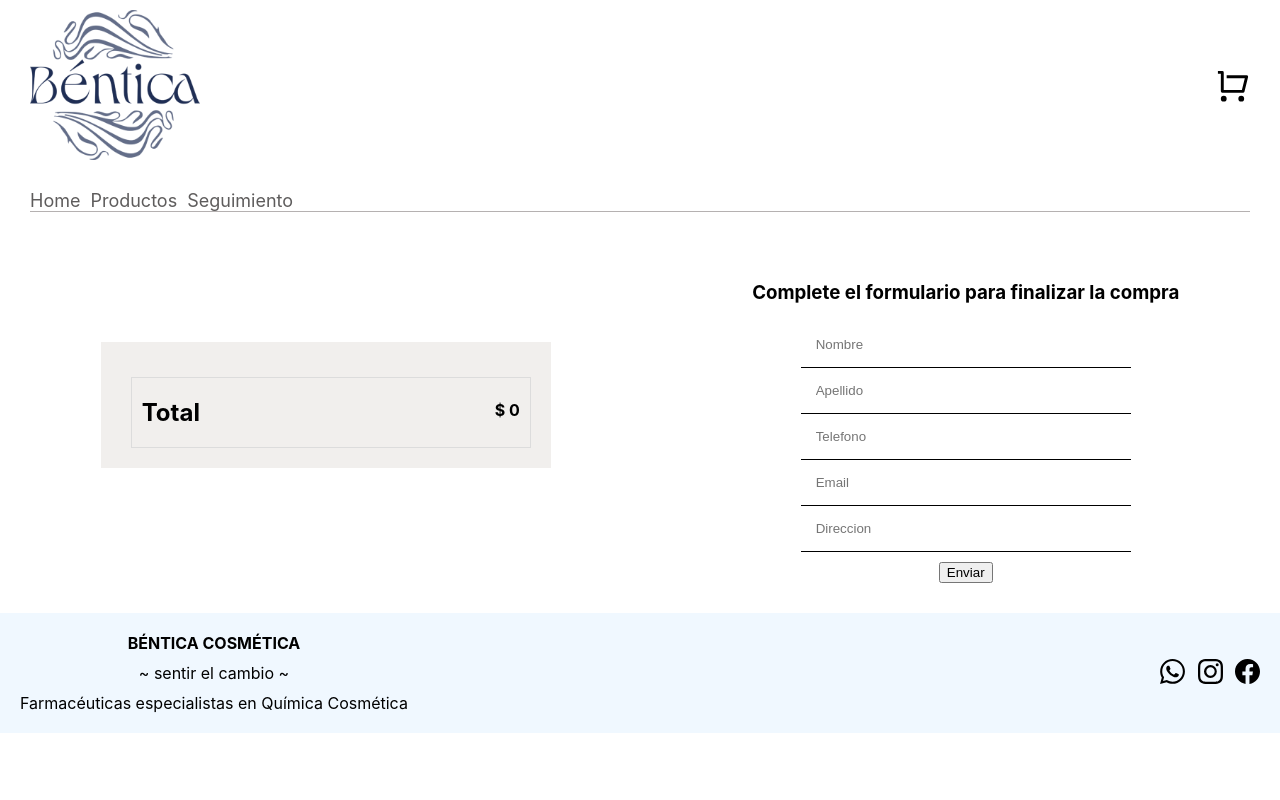
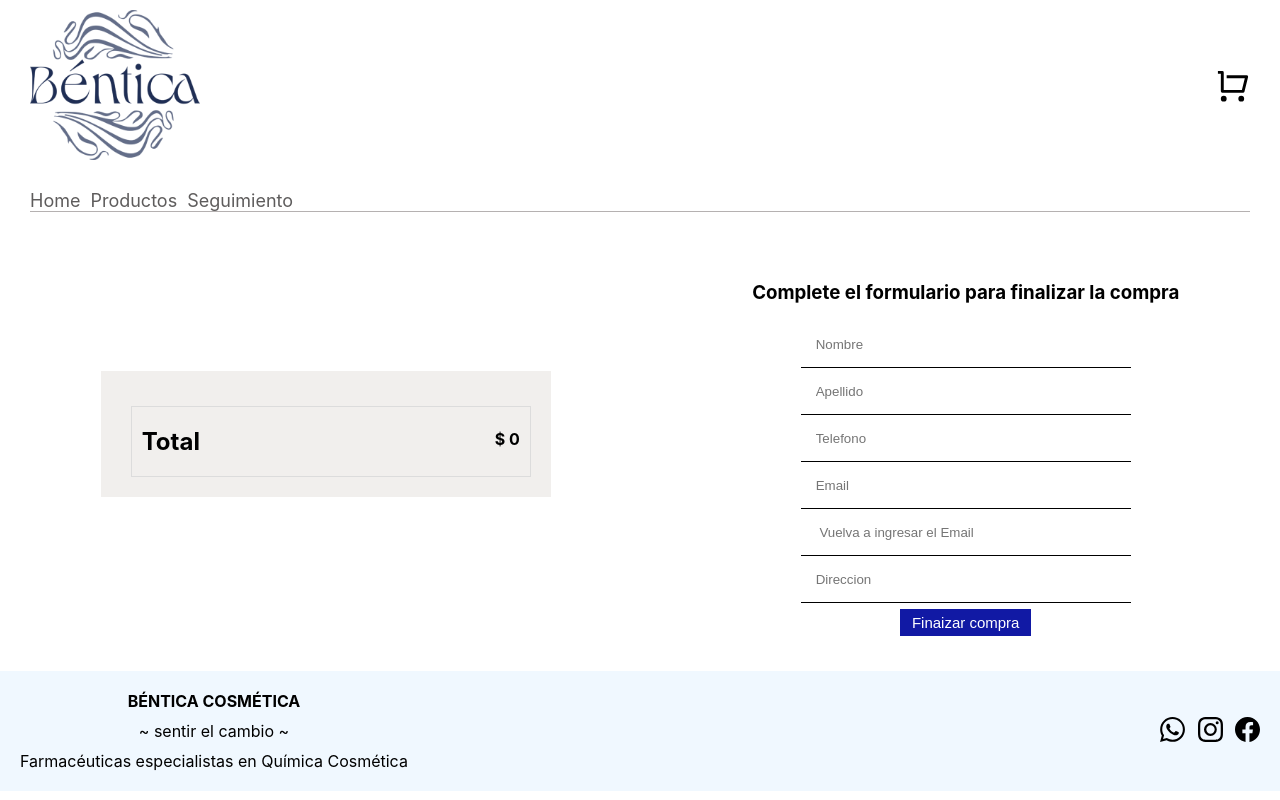
Before and after one commit to maurohcardona/Bentica-Cardona-Mauro, a React (Create React App) app: page /checkout in a window 1280 px wide. Built offline with nearby package versions, Linux system fonts and the light colour scheme.

Commit message:
retoques

```diff
--- a/package.json
+++ b/package.json
@@ -13,6 +13,7 @@
     "react-router-dom": "^6.4.2",
     "react-scripts": "^5.0.1",
     "react-spinners": "^0.13.6",
+    "react-toastify": "^9.1.1",
     "sweetalert2": "^11.6.8",
     "sweetalert2-react-content": "^5.0.7",
     "web-vitals": "^2.1.4"
--- a/src/Componentes/Cart.jsx
+++ b/src/Componentes/Cart.jsx
@@ -46,8 +46,8 @@ function Cart() {
                         <h2>Total</h2>
                         <h4>$ {precioTotal}</h4>
                     </div><div className="vaciar-carrito">
-                        <button onClick={deleteAll}>Vaciar el carrito</button>
-                        <Link to='/checkout'>Iniciar compra</Link>
+                        <button className="button" onClick={deleteAll}>Vaciar el carrito</button>
+                        <Link className="button" to='/checkout'>Iniciar compra</Link>
                     </div>
                 </>
                 )
--- a/src/Componentes/Contador.jsx
+++ b/src/Componentes/Contador.jsx
@@ -22,7 +22,16 @@ function Contador ({ stock, onAdd, initial = 1, producto}) {
 
     const agregarAlCarrito = () => {
         onAdd(cantidad);
-        Swal.fire(`Agregaste ${producto} al carrito de compras`)
+        Swal.fire({
+            position: 'center',
+            grow:'true',
+            icon: 'success',
+            color:'gray',
+            heightAuto:'false',
+            title: `Agregaste ${producto} al carrito de compras`,
+            showConfirmButton: false,
+            timer: 2000
+          })
     };
 
     return (
@@ -33,7 +42,7 @@ function Contador ({ stock, onAdd, initial = 1, producto}) {
                 <button onClick={agregar} disabled={cantidad === stock}>+</button>
             </div>
             <div>
-                <button className="add" onClick={agregarAlCarrito}>
+                <button className="button" onClick={agregarAlCarrito}>
                     Agregar al carrito
                 </button>
             </div>
--- a/src/Componentes/Form.jsx
+++ b/src/Componentes/Form.jsx
@@ -6,6 +6,8 @@ import { CartContext } from '../Context/CartContext'
 import { addDoc, collection, serverTimestamp } from 'firebase/firestore';
 import { db } from '../Services/firebaseConfig';
 import CarritoFinal from "./CarritoFinal";
+import Swal from 'sweetalert2'
+
 
 function Form() {
 
@@ -15,6 +17,7 @@ function Form() {
     const [apellido, setApellido] = useState('')
     const [telefono, setTelefono] = useState('')
     const [email, setEmail] = useState('')
+    const [email2, setEmail2] = useState('')
     const [direccion, setDireccion] = useState('')
     const [cartviejo, setcartviejo] = useState([])
     const [precioViejo, setPrecioViejo] = useState('')
@@ -23,8 +26,19 @@ function Form() {
     const cambioapellido = (e) => setApellido(e.target.value);
     const cambiotelefono = (e) => setTelefono(e.target.value);
     const cambioemail = (e) => setEmail(e.target.value);
+    const confmail = (e) => setEmail2(e.target.value);
     const cambiodireccion = (e) => setDireccion(e.target.value);
     const [orderId, setOrderId] = useState('');
+
+    const validarEmail = (e) =>{
+        Swal.fire({
+            position: 'center',
+            icon: 'warning',
+            title: 'Los emails no coinciden',
+            showConfirmButton: false,
+            timer: 2200
+          })
+        e.preventDefault()}
 
 
     const enviarDatos = (e) => {
@@ -83,7 +97,7 @@ function Form() {
             <div className="contenedor-entero-co">
         <CarritoFinal cart={cart} precioTotal={precioTotal} />
              </div>
-            <form className="formulario" action="" onSubmit={enviarDatos}>
+            <form className="formulario" action="" onSubmit={(email!==email2)?validarEmail:enviarDatos}>
                 <h3>Complete el formulario para finalizar la compra</h3>
                 <input
                     type="text"
@@ -91,6 +105,7 @@ function Form() {
                     name="nombre"
                     onChange={cambionombre}
                     value={nombre}
+                    required
                 />
                 <input
                     type="text"
@@ -98,6 +113,7 @@ function Form() {
                     name="apellido"
                     onChange={cambioapellido}
                     value={apellido}
+                    required
                 />
                 <input
                     type="number"
@@ -105,6 +121,7 @@ function Form() {
                     name="telefono"
                     onChange={cambiotelefono}
                     value={telefono}
+                    required
                 />
                 <input
                     type="email"
@@ -112,6 +129,15 @@ function Form() {
                     name="Email"
                     onChange={cambioemail}
                     value={email}
+                    required
+                />
+                <input
+                    type="email"
+                    placeholder=" Vuelva a ingresar el Email"
+                    name="Email2"
+                    onChange={confmail}
+                    value={email2}
+                    required
                 />
                 <input
                     type="text"
@@ -119,8 +145,9 @@ function Form() {
                     name="direccion"
                     onChange={cambiodireccion}
                     value={direccion}
+                    required
                 />
-                <button className="boton-enviar">Enviar</button>
+                <button   className="button">Finaizar compra</button>
             </form>
         </div>
     );
--- a/src/Componentes/Seguimiento.jsx
+++ b/src/Componentes/Seguimiento.jsx
@@ -43,7 +43,7 @@ function Seguimiento () {
                             name="numeroOrden"
                             onChange={numeroOrden}
                             value={orden} />
-                            <button className="boton-buscar">Buscar</button>
+                            <button className="button">Buscar</button>
                         </form>
                 </div>
                 <div className="detalle">
@@ -84,7 +84,7 @@ function Seguimiento () {
                     name="numeroOrden"
                     onChange={numeroOrden}
                     value={orden} />
-                <button className="boton-buscar">Buscar</button>
+                <button className="button">Buscar</button>
             </form>
             </div>
         )
--- a/src/Estilos/Contador.css
+++ b/src/Estilos/Contador.css
@@ -16,3 +16,20 @@
     margin-bottom: 15px;
     background-color: rgb(115, 161, 241);
 }
+
+.button {
+    background-color: #1119a4; /* Green */
+    border: none;
+    color: white;
+    padding: 5px 12px;
+    text-align: center;
+    text-decoration: none;
+    display: inline-block;
+    font-size: 15px;
+    cursor: pointer;
+    margin-bottom: 5px;
+}
+
+.button:hover {
+    background-color: #16105a;
+}
--- a/src/Estilos/Input.css
+++ b/src/Estilos/Input.css
@@ -11,12 +11,21 @@
     align-items: center;
 }
 
-.boton-buscar {
+.button {
+    background-color: #1119a4; /* Green */
+    border: none;
     color: white;
-    background-color: blue;
-    width: 80px;
-    padding: 10px;
-    margin-left: 15px;
+    padding: 5px 12px;
+    text-align: center;
+    text-decoration: none;
+    display: inline-block;
+    font-size: 15px;
+    cursor: pointer;
+    margin-bottom: 5px;
+}
+
+.button:hover {
+    background-color: #16105a;
 }
 
 .contenedor-seguimiento{
--- a/src/Estilos/carrito.css
+++ b/src/Estilos/carrito.css
@@ -74,3 +74,21 @@ h1 {
 .boton-enviar {
     margin-top: 10px;
 }
+
+.button {
+    background-color: #1119a4; /* Green */
+    border: none;
+    color: white;
+    padding: 5px 12px;
+    text-align: center;
+    text-decoration: none;
+    display: inline-block;
+    font-size: 15px;
+    cursor: pointer;
+    margin-bottom: 5px;
+    margin: 5px;
+}
+
+.button:hover {
+    background-color: #16105a;
+}
--- a/src/Estilos/form.css
+++ b/src/Estilos/form.css
@@ -18,6 +18,7 @@ input {
     border-left: 0;
     border-right: 0;
     border-bottom: 1px solid black;
+    margin-bottom: 1px;
 }
 
 .map-carrito-co {
@@ -73,3 +74,20 @@ input {
     color: blue;
     text-decoration: underline;
 }
+
+  .button {
+    background-color: #1119a4; /* Green */
+    border: none;
+    color: white;
+    padding: 5px 12px;
+    text-align: center;
+    text-decoration: none;
+    display: inline-block;
+    font-size: 15px;
+    cursor: pointer;
+    margin-bottom: 5px;
+}
+
+.button:hover {
+    background-color: #16105a;
+}
```
Also changed, not shown: src/Componentes/ItemDetailContainer.jsx (+0 -8 lines), src/Componentes/Header.jsx (line endings or trailing spaces), 1 other file (tests, documents, lock files or other folders).
